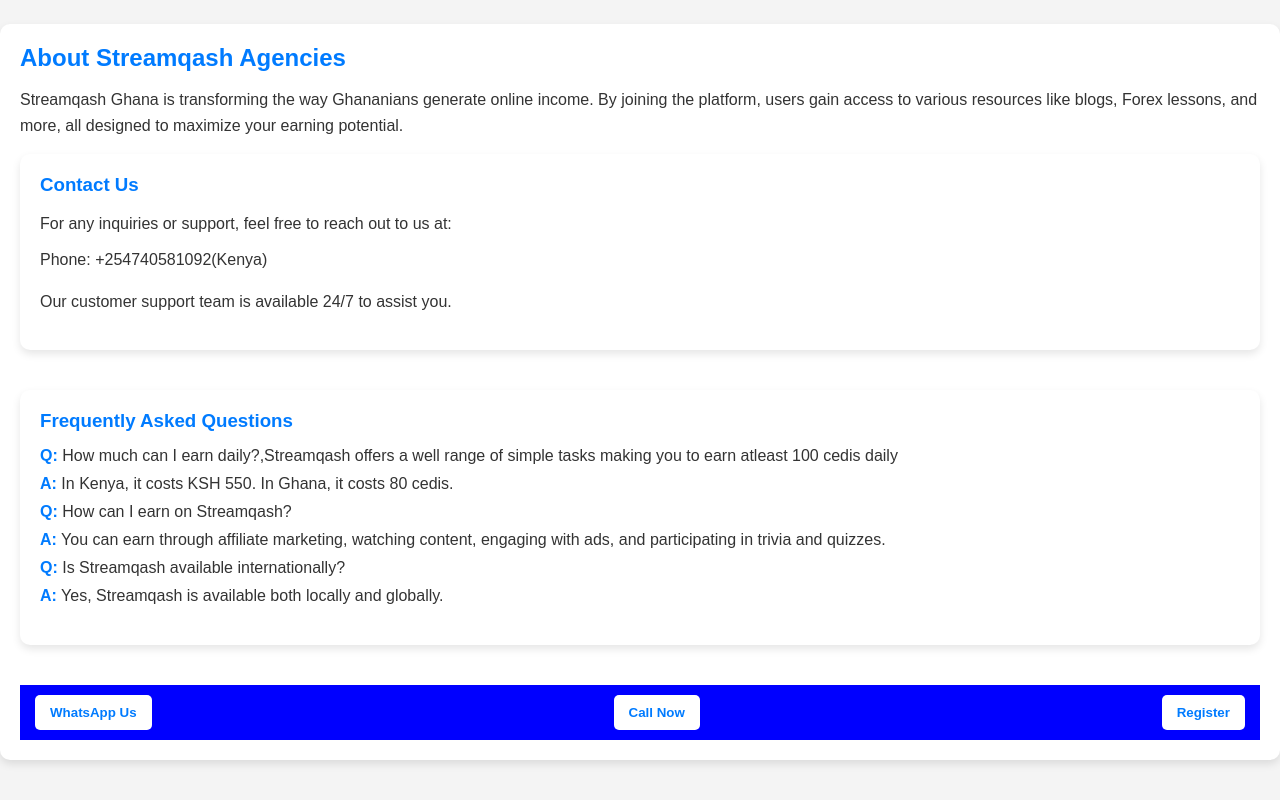
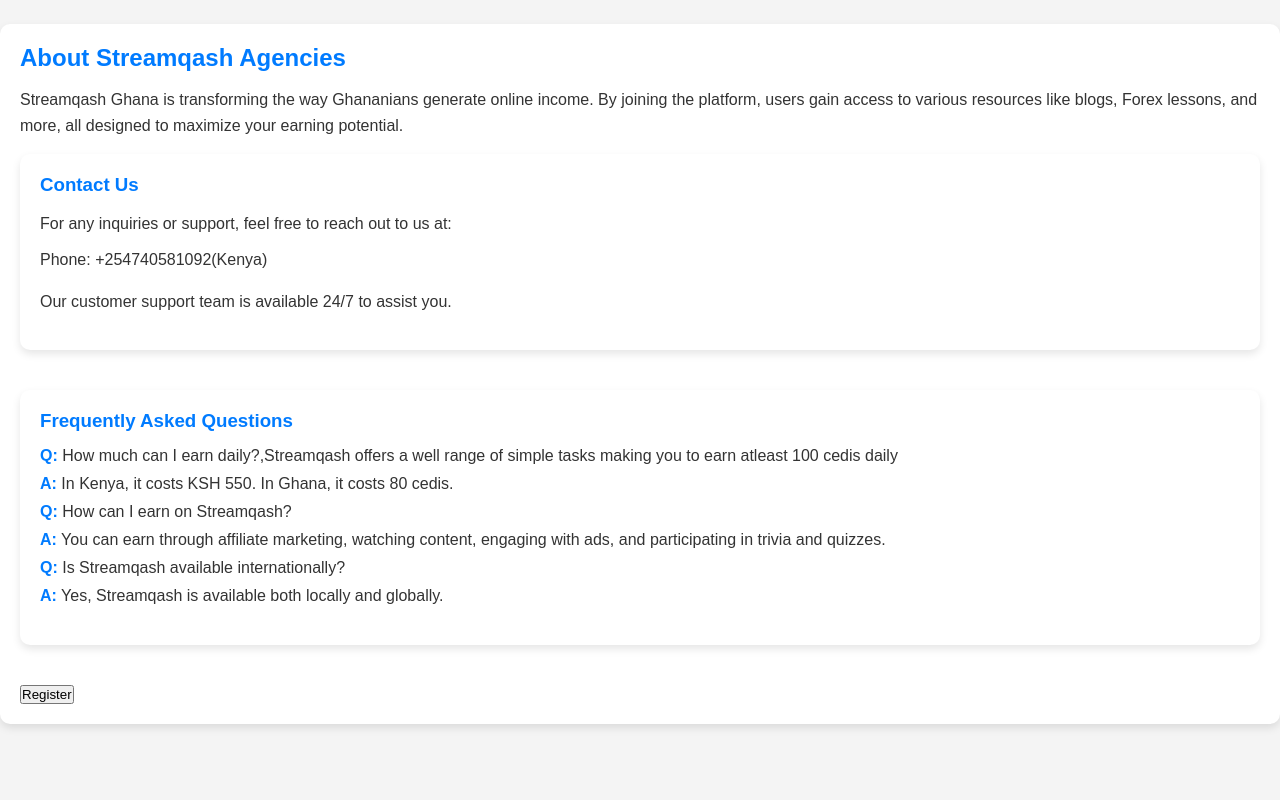
Before and after one commit to Mwangj/streamqash, a plain HTML site: page index.html in a window 1280 px wide. Shown: the part 1664-2464 px from the top of the page. After the commit the page ends 2428 px from the top, so only its background shows below. Drawn offline with Linux system fonts and the light colour scheme.

Commit message:
Update index.html

```diff
--- a/index.html
+++ b/index.html
@@ -443,13 +443,8 @@
             if (event.target !== sidebar && event.target !== hamburger && sidebar.style.display === 'flex') {
                 sidebar.style.display = 'none';
             }
-
     </script>
-
     <!-- Top Bar -->
-    <div class="bottom-bar">
-        <button onclick="window.location.href='https://wa.me/254773449817?text=Heloo%20🌸🙋%20Am%20interested%20in%20STREAMQASH%20AGENCIES'">WhatsApp Us</button>
-        <button onclick="window.location.href='tel:+254740581092'">Call Now</button>
         <button onclick="window.location.href='https://www.streamqash.com/user/register.php?ref=Apollo254'">Register</button>
     </div>
 
```
